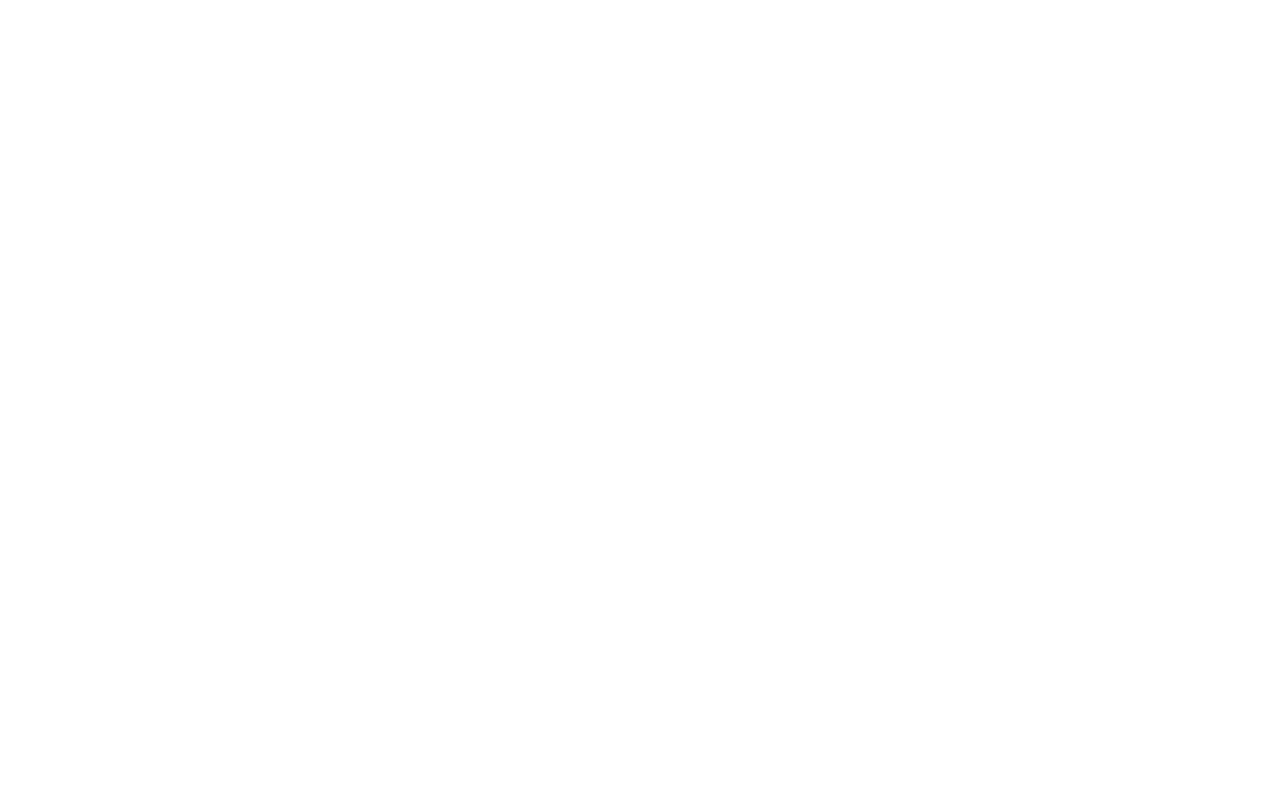
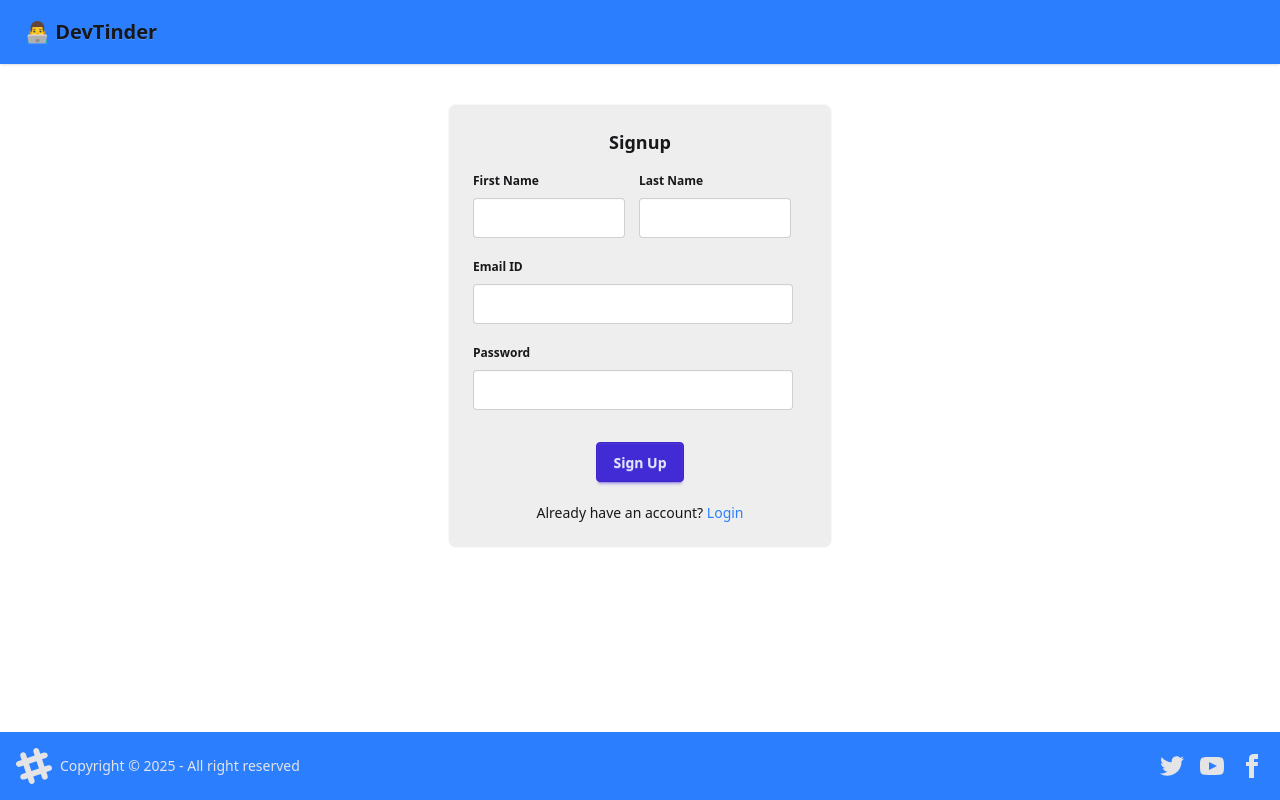
Before and after one commit to rishavkr000/devTinder-ui, a React (Vite) app: page /signup in a window 1280 px wide. Before the commit this address had no page. Built offline with nearby package versions, Linux system fonts and the light colour scheme; no server answers.

Commit message:
Sign Up page and API integration

```diff
--- a/src/App.jsx
+++ b/src/App.jsx
@@ -7,6 +7,7 @@
 import Feed from "./components/Feed";
 import Connection from "./components/Connections";
 import Requests from "./components/Request";
+import Signup from "./components/Signup";
 
 function App() {
   return (
@@ -17,6 +18,7 @@
             <Route path="/" element={<Body />}>
               <Route path="/" element={<Feed />} />
               <Route path="/login" element={<Login />} />
+              <Route path="/signup" element={<Signup />} />
               <Route path="/profile" element={<Profile />} />
               <Route path="/connections" element={<Connection />} />
               <Route path="/request" element={<Requests />} />
--- a/src/components/Connections.jsx
+++ b/src/components/Connections.jsx
@@ -22,7 +22,7 @@
     fetchConnections();
   }, []);
 
-  if (!connections) return null;
+  if (!connections) return <h1> No Connection Found </h1>;
 
   if (connections.length === 0) return <h1> No Connection Found </h1>;
 
--- a/src/components/EditProfile.jsx
+++ b/src/components/EditProfile.jsx
@@ -50,10 +50,11 @@
   return (
     <div className="flex justify-center">
       <div className="flex justify-center mx-10 my-10">
-        <div className="card card-border bg-base-300 w-80">
+        <div className="card card-border bg-base-300 w-100">
           <div className="card-body">
             <h2 className="card-title">Profile</h2>
-            <fieldset className="fieldset">
+            <div className="flex justify-between">
+              <fieldset className="fieldset w-42">
               <legend className="fieldset-legend">First Name</legend>
               <input
                 type="text"
@@ -62,7 +63,7 @@
                 onChange={(e) => setFirstName(e.target.value)}
               />
             </fieldset>
-            <fieldset className="fieldset">
+            <fieldset className="fieldset w-42">
               <legend className="fieldset-legend">Last Name</legend>
               <input
                 type="text"
@@ -71,7 +72,9 @@
                 onChange={(e) => setLastName(e.target.value)}
               />
             </fieldset>
-            <fieldset className="fieldset">
+            </div>
+            <div className="flex justify-between">
+              <fieldset className="fieldset w-42">
               <legend className="fieldset-legend">Age</legend>
               <input
                 type="text"
@@ -80,7 +83,7 @@
                 onChange={(e) => setAge(e.target.value)}
               />
             </fieldset>
-            <fieldset className="fieldset">
+            <fieldset className="fieldset w-42">
               <legend className="fieldset-legend">Gender</legend>
               <select
                 className="select select-bordered w-full"
@@ -95,10 +98,11 @@
                 <option value="other">Other</option>
               </select>
             </fieldset>
+            </div>
             <fieldset className="fieldset">
               <legend className="fieldset-legend">About</legend>
               <textarea
-                className="textarea h-20"
+                className="textarea h-20 w-auto"
                 value={about}
                 onChange={(e) => setAbout(e.target.value)}
               />
@@ -108,7 +112,7 @@
               <input
                 type="text"
                 value={profileUrl}
-                className="input"
+                className="input w-auto"
                 onChange={(e) => setProfileUrl(e.target.value)}
               />
             </fieldset>
--- a/src/components/Feed.jsx
+++ b/src/components/Feed.jsx
@@ -7,6 +7,7 @@
 
 const Feed = () => {
   const feed = useSelector((store) => store.feed);
+  console.log(feed)
   const dispatch = useDispatch();
 
   const getFeed = async () => {
--- a/src/components/Login.jsx
+++ b/src/components/Login.jsx
@@ -2,7 +2,7 @@
 import axios from "axios";
 import { useDispatch } from "react-redux";
 import { addUser } from "../utils/userSlice";
-import { useNavigate } from "react-router-dom";
+import { Link, useNavigate } from "react-router-dom";
 import { BASE_URL } from "../utils/constants";
 
 const Login = () => {
@@ -58,6 +58,12 @@
               Login
             </button>
           </div>
+          <div>
+            <h5
+              className="text-center">
+                Don't have an account? <Link to="/signup" className="text-blue-500"> Register Now</Link>
+            </h5>
+          </div>
         </div>
       </div>
     </div>
--- a/src/components/Request.jsx
+++ b/src/components/Request.jsx
@@ -35,7 +35,7 @@
     }
   }
 
-  if (!requests) return null;
+  if (!requests) return <h1> No Request Found </h1>;
 
   if (requests.length == 0) return <h2> No Request Found </h2>;
 
--- /dev/null
+++ b/src/components/Signup.jsx
@@ -0,0 +1,99 @@
+import axios from "axios";
+import { useState } from "react";
+import { Link, useNavigate } from "react-router-dom";
+import { BASE_URL } from "../utils/constants";
+
+const Signup = () => {
+  const [firstName, setFirstName] = useState("");
+  const [lastName, setLastName] = useState("");
+  const [email, setEmail] = useState("");
+  const [password, setPassword] = useState("");
+  const [error, setError] = useState("");
+  const navigate = useNavigate();
+
+  const handleRegister = async () => {
+    setError("")
+    try {
+      const register = await axios.post(
+        BASE_URL + "/signup",
+        {
+          firstName,
+          lastName,
+          email,
+          password,
+        },
+        { withCredentials: true }
+      );
+      console.log(register);
+      navigate("/login");
+    } catch (err) {
+        setError(err.response.data.message)
+      console.log(err);
+    }
+  };
+
+  return (
+    <div className="flex justify-center my-10">
+      <div className="card card-border bg-base-300 w-96">
+        <div className="card-body">
+          <h2 className="card-title justify-center">Signup</h2>
+          <div className="flex justify-between">
+            <fieldset className="fieldset w-38">
+              <legend className="fieldset-legend">First Name</legend>
+              <input
+                type="text"
+                value={firstName}
+                className="input"
+                onChange={(e) => setFirstName(e.target.value)}
+              />
+            </fieldset>
+            <fieldset className="fieldset w-38 mr-4">
+              <legend className="fieldset-legend">Last Name</legend>
+              <input
+                type="text"
+                value={lastName}
+                className="input"
+                onChange={(e) => setLastName(e.target.value)}
+              />
+            </fieldset>
+          </div>
+          <fieldset className="fieldset">
+            <legend className="fieldset-legend">Email ID</legend>
+            <input
+              type="text"
+              value={email}
+              className="input"
+              onChange={(e) => setEmail(e.target.value)}
+            />
+          </fieldset>
+          <fieldset className="fieldset">
+            <legend className="fieldset-legend">Password</legend>
+            <input
+              type="password"
+              value={password}
+              className="input"
+              onChange={(e) => setPassword(e.target.value)}
+            />
+          </fieldset>
+          <p className="text-red-500">{error}</p>
+          <div className="card-actions justify-center m-3">
+            <button className="btn btn-primary" onClick={handleRegister}>
+              Sign Up
+            </button>
+          </div>
+          <div>
+            <h5 className="text-center">
+              Already have an account?{" "}
+              <Link to="/login" className="text-blue-500">
+                {" "}
+                Login
+              </Link>
+            </h5>
+          </div>
+        </div>
+      </div>
+    </div>
+  );
+};
+
+export default Signup;
--- a/src/components/UserCard.jsx
+++ b/src/components/UserCard.jsx
@@ -2,15 +2,15 @@
   const { firstName, lastName, age, gender, about, skills, profileUrl } = user;
   return (
     <div className="flex justify-center my-10">
-      <div className="card bg-base-100 w-96 shadow-sm">
+      <div className="card bg-base-300 w-96 shadow-sm">
         <figure>
           <img src={profileUrl} alt="Profile Photo" />
         </figure>
         <div className="card-body">
           <h2 className="card-title">{firstName + " " + lastName}</h2>
           {age && gender && <h6>{gender + ", " + " " + age}</h6>}
-          {about && <h6>{about}</h6>}
-          {skills && skills.length > 0 && <p>{skills.join(", ")}</p>}
+          {about && <p>{about}</p>}
+          {/* {skills && skills.length > 0 && <p>{skills.join(", ")}</p>} */}
           <div className="card-actions justify-between">
             <button className="btn btn-primary">Ignore</button>
             <button className="btn btn-secondary">Interested</button>
```
